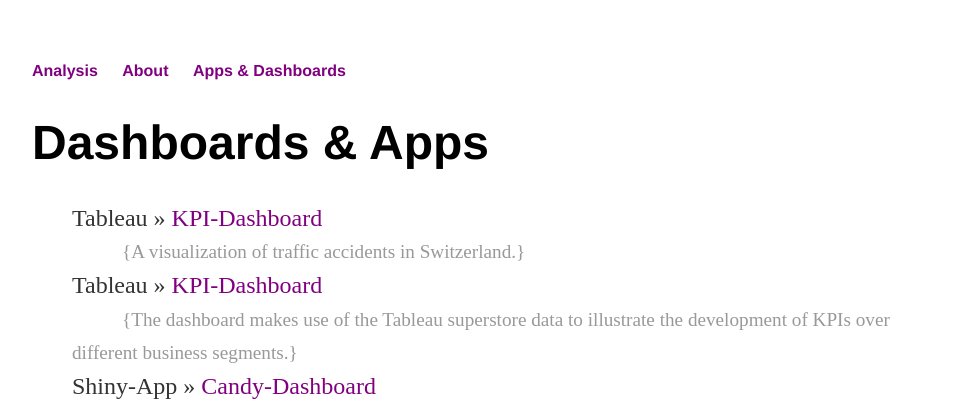
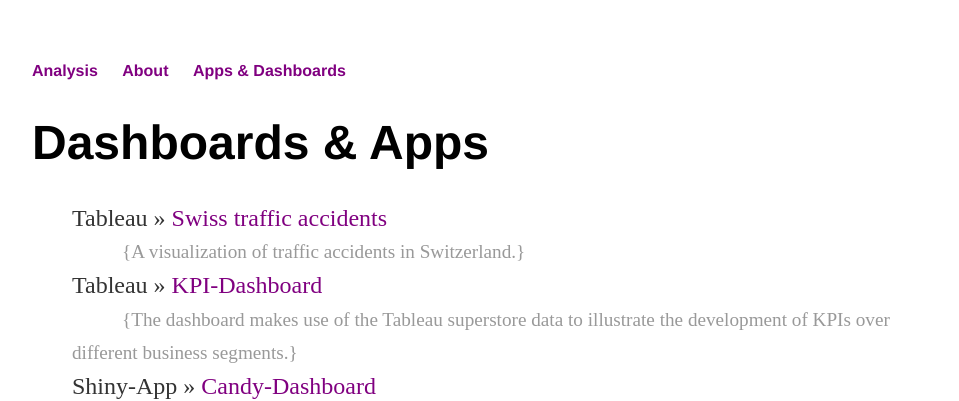
Before and after one commit to purplestat/purplestat.github.io, a Jekyll site: the page built from cv/index.html, in a window 1280 px wide. Shown: the top 401 px of the page, without its empty margins (160-1119 px from the left). Built offline with Jekyll 4.4.1, drawn with Linux system fonts in a browser that asks for light colours.

Commit message:
Update index.html

```diff
--- a/cv/index.html
+++ b/cv/index.html
@@ -6,7 +6,7 @@
 			<h1>Dashboards & Apps</h1>
 			<ul class="posts">
 
-		<li><span>Tableau</span> &raquo; <a href="https://public.tableau.com/shared/SQB7DGX8G?:toolbar=n&:display_count=y&:origin=viz_share_link&:showVizHome=no" title="Candy" target="_blank">KPI-Dashboard</a></li>
+		<li><span>Tableau</span> &raquo; <a href="https://public.tableau.com/shared/SQB7DGX8G?:toolbar=n&:display_count=y&:origin=viz_share_link&:showVizHome=no" title="Traffic" target="_blank">Swiss traffic accidents</a></li>
 				<li id="list2">{A visualization of traffic accidents in Switzerland.} </li>
 
 		<li><span>Tableau</span> &raquo; <a href="https://public.tableau.com/views/MYKPIdash/Dashboard1?:embed=y&:toolbar=n&:embed_code_version=3&:loadOrderID=0&:display_count=y&:origin=viz_share_link&:showVizHome=no" title="Candy" target="_blank">KPI-Dashboard</a></li>
```
